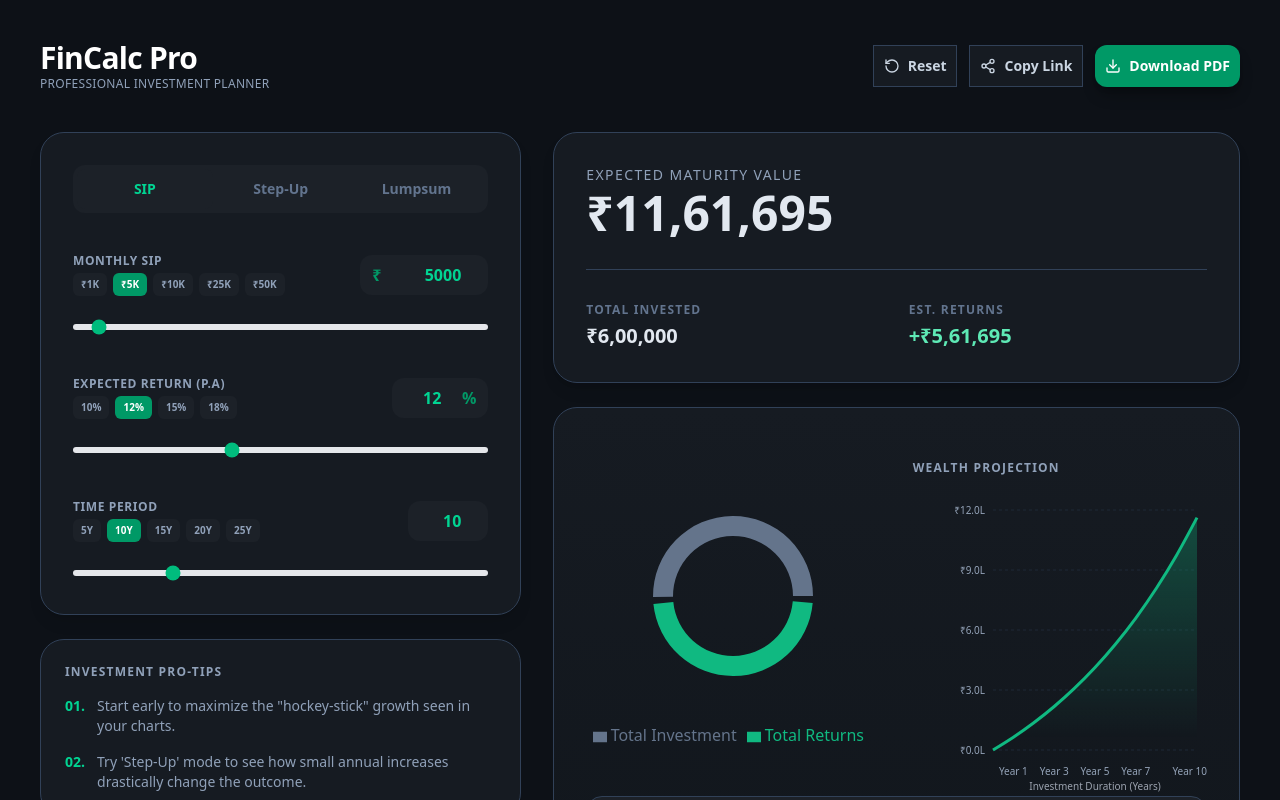
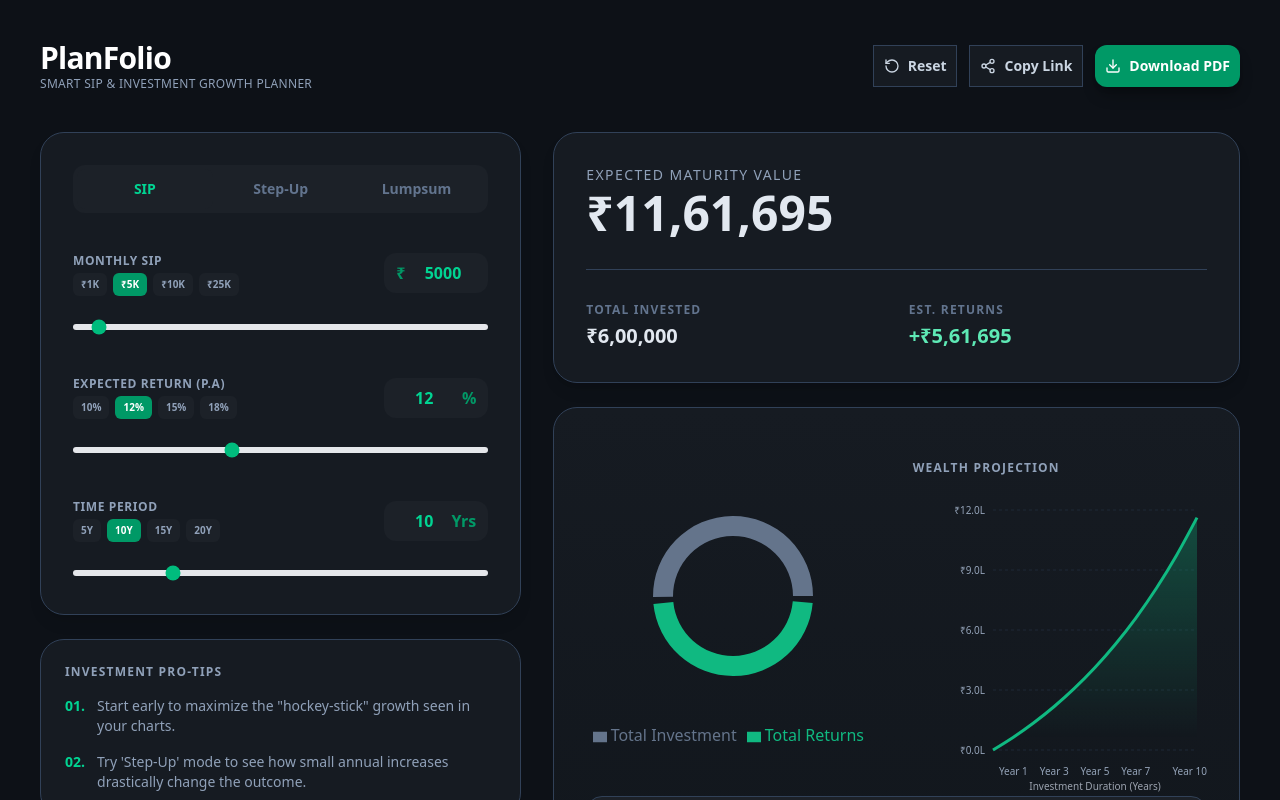
Before and after one commit to sohxmdv/sip-calculator, a React (Vite) app: page / in a window 1280 px wide. Shown: the top 800 px of the page. Built offline with nearby package versions, Linux system fonts and the light colour scheme.

Commit message:
Minor UI fixes

```diff
--- a/src/App.jsx
+++ b/src/App.jsx
@@ -29,8 +29,8 @@ function App() {
 
         <header className="mb-6 md:mb-10 flex flex-col md:flex-row justify-between items-center gap-4">
           <div className="text-center md:text-left">
-            <h1 className="text-2xl md:text-3xl font-extrabold text-white tracking-tight">FinCalc Pro</h1>
-            <p className="text-slate-400 font-medium tracking-wide uppercase text-[10px] md:text-xs">Professional Investment Planner</p>
+            <h1 className="text-2xl md:text-3xl font-extrabold text-white tracking-tight">PlanFolio</h1>
+            <p className="text-slate-400 font-medium tracking-wide uppercase text-[10px] md:text-xs">Smart SIP & Investment Growth Planner</p>
           </div>
 
           {/* ACTION BUTTONS */}
--- a/src/components/InputSection.jsx
+++ b/src/components/InputSection.jsx
@@ -13,8 +13,8 @@ const InputSection = ({ sip }) => {
     <button
       onClick={() => onClick(value)}
       className={`px-2 py-1 text-[10px] font-bold rounded-md transition-all ${current === value
-          ? 'bg-emerald-600 text-white'
-          : 'bg-[#1c2128] text-slate-400 hover:bg-[#252b34]'
+        ? 'bg-emerald-600 text-white'
+        : 'bg-[#1c2128] text-slate-400 hover:bg-[#252b34]'
         }`}
     >
       {label}
@@ -42,26 +42,29 @@ const InputSection = ({ sip }) => {
 
         {/* AMOUNT INPUT */}
         <div className="space-y-4">
-          <div className="flex justify-between items-center">
-            <div className="space-y-1">
+          <div className="flex gap-3 justify-between items-start">
+            <div className="space-y-1 flex-1 min-w-0">
               <label className="text-xs font-bold text-slate-400 uppercase tracking-wider block">
                 {sip.mode === 'Lumpsum' ? 'Investment' : 'Monthly SIP'}
               </label>
-              <div className="flex gap-1.5">
-                {[1000, 5000, 10000, 25000, 50000].map(v => (
+              <div className="flex flex-wrap gap-1.5">
+                {[1000, 5000, 10000, 25000].map(v => (
                   <PresetButton
-                    key={v} value={v} label={`₹${v >= 1000 ? v / 1000 + 'K' : v}`}
-                    current={sip.amount} onClick={sip.setAmount}
+                    key={v}
+                    value={v}
+                    label={`₹${v >= 1000 ? v / 1000 + 'K' : v}`}
+                    current={sip.amount}
+                    onClick={sip.setAmount}
                   />
                 ))}
               </div>
             </div>
-            <div className="relative">
+            <div className="relative shrink-0">
               <span className="absolute left-3 top-1/2 -translate-y-1/2 text-emerald-600 font-bold">₹</span>
               <input
                 type="number" value={sip.amount}
                 onChange={(e) => handleInputChange(e, sip.setAmount, 500, 1000000)}
-                className="w-32 pl-7 pr-3 py-2 bg-[#1c2128] border-none rounded-xl text-right font-bold text-emerald-400 focus:ring-2 focus:ring-emerald-500 outline-none"
+                className="w-26 pl-7 pr-3 py-2 bg-[#1c2128] border-none rounded-xl text-right font-bold text-emerald-400 focus:ring-2 focus:ring-emerald-500 outline-none"
               />
             </div>
           </div>
@@ -80,7 +83,7 @@ const InputSection = ({ sip }) => {
               </div>
             </div>
             <div className="relative">
-              <input type="number" step="0.1" value={sip.rate} onChange={(e) => handleInputChange(e, sip.setRate, 1, 30)} className="w-24 pr-8 py-2 bg-[#1c2128] border-none rounded-xl text-right font-bold text-emerald-400 focus:ring-2 focus:ring-emerald-500 outline-none" />
+              <input type="number" step="0.1" value={sip.rate} onChange={(e) => handleInputChange(e, sip.setRate, 1, 30)} className="w-26 pr-10 py-2 bg-[#1c2128] border-none rounded-xl text-right font-bold text-emerald-400 focus:ring-2 focus:ring-emerald-500 outline-none" />
               <span className="absolute right-3 top-1/2 -translate-y-1/2 text-emerald-600 font-bold">%</span>
             </div>
           </div>
@@ -93,12 +96,15 @@ const InputSection = ({ sip }) => {
             <div className="space-y-1">
               <label className="text-xs font-bold text-slate-400 uppercase tracking-wider block">Time Period</label>
               <div className="flex gap-1.5">
-                {[5, 10, 15, 20, 25].map(v => (
+                {[5, 10, 15, 20].map(v => (
                   <PresetButton key={v} value={v} label={`${v}Y`} current={sip.years} onClick={sip.setYears} />
                 ))}
               </div>
             </div>
-            <input type="number" value={sip.years} onChange={(e) => handleInputChange(e, sip.setYears, 1, 40)} className="w-20 px-3 py-2 bg-[#1c2128] border-none rounded-xl text-right font-bold text-emerald-400 focus:ring-2 focus:ring-emerald-500 outline-none" />
+            <div className="relative">
+              <input type="number" value={sip.years} onChange={(e) => handleInputChange(e, sip.setYears, 1, 40)} className="w-26 pr-10 px-3 py-2 bg-[#1c2128] border-none rounded-xl text-right font-bold text-emerald-400 focus:ring-2 focus:ring-emerald-500 outline-none" />
+              <span className="absolute right-3 top-1/2 -translate-y-1/2 text-emerald-600 font-bold">Yrs</span>
+            </div>
           </div>
           <input type="range" min="1" max="40" value={sip.years || 0} onChange={(e) => sip.setYears(Number(e.target.value))} className="w-full h-2 bg-slate-200 rounded-lg appearance-none cursor-pointer accent-emerald-500" />
         </div>
@@ -109,8 +115,8 @@ const InputSection = ({ sip }) => {
             <div className="flex justify-between items-center">
               <label className="text-sm font-bold text-emerald-600 uppercase tracking-wider">Annual Step-Up</label>
               <div className="relative">
-                <input type="number" value={sip.stepUp} onChange={(e) => handleInputChange(e, sip.setStepUp, 1, 50)} className="w-24 pr-8 py-2 bg-[#1c2128] border-none rounded-xl text-right font-bold text-emerald-400 focus:ring-2 focus:ring-emerald-500 outline-none" />
-                <span className="absolute right-3 top-1/2 -translate-y-1/2 text-emerald-400 font-bold">%</span>
+                <input type="number" value={sip.stepUp} onChange={(e) => handleInputChange(e, sip.setStepUp, 1, 50)} className="w-26 pr-10 py-2 bg-[#1c2128] border-none rounded-xl text-right font-bold text-emerald-400 focus:ring-2 focus:ring-emerald-500 outline-none" />
+                <span className="absolute right-3 top-1/2 -translate-y-1/2 text-emerald-600 font-bold">%</span>
               </div>
             </div>
             <input type="range" min="1" max="50" value={sip.stepUp || 0} onChange={(e) => sip.setStepUp(Number(e.target.value))} className="w-full h-2 bg-[#252b34] rounded-lg appearance-none cursor-pointer accent-emerald-500" />
```
